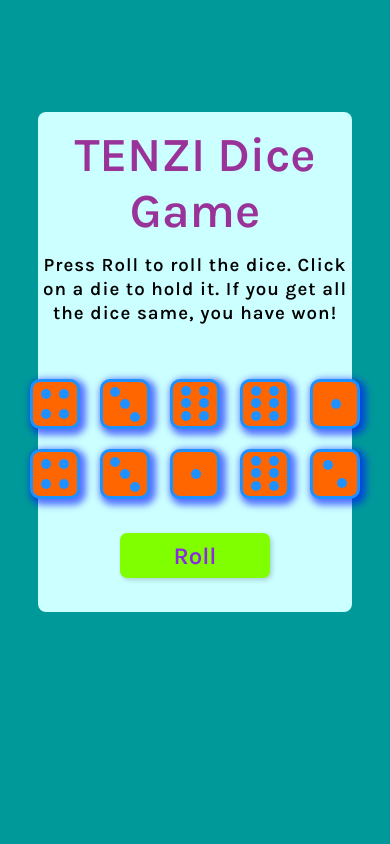
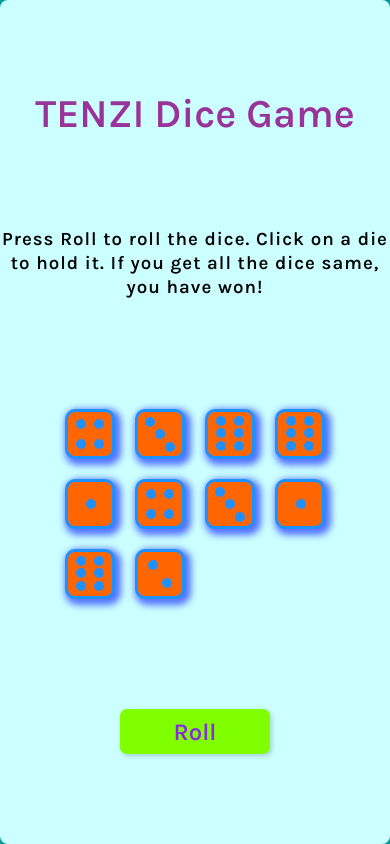
Before and after one commit to TZ113/react-tenzies, a React (Vite) app: page / in a window 390 px wide. Built offline with nearby package versions, Linux system fonts and the light colour scheme; a web font is replaced by a local one.

Commit message:
minor updates

```diff
--- a/src/App.jsx
+++ b/src/App.jsx
@@ -55,7 +55,8 @@ const App = () => {
       const record = {
         id: nanoid(),
         total_rolls: rollCount,
-        duration: new Date() - startTimeRef.current
+        duration: new Date() - startTimeRef.current,
+        timeStamp: new Date()
       }
       setRecords(prevRecords => ([record, ...prevRecords]))
     }
@@ -111,13 +112,26 @@ const App = () => {
     return `${minutes} Mins ${seconds.toFixed(2)} Secs`
   }
 
+  const getTimeString = (timeStamp) => {
+    const time = new Date(timeStamp)
+    const year = time.getFullYear()
+    const month = time.getMonth() + 1
+    const date = time.getDate()
+    const hours = time.getHours()
+    const minutes = time.getMinutes()
+    const seconds = time.getSeconds()
+
+    return `${year}-${month}-${date} ${hours}:${minutes}:${seconds}`
+  }
+
   // Create HTML elements for displaying the game records
-  const gameRecords = records.map(record =>
-    <div className="record" key={record.id}>
-      Total rolls: {record.total_rolls} &nbsp; &nbsp; &nbsp;
-      Duration: {readableDuration(record.duration)}
-    </div>
-  )
+  const gameRecords = records.map(record => {
+    return (<tr className="record" key={record.id}>
+      <td>{record.total_rolls}</td>
+      <td>{readableDuration(record.duration)}</td>
+      <td>{getTimeString(record.timeStamp)}</td>
+    </tr>)
+  })
 
   // Create JSX elements for rendering the dice
   const diceElements = dice.map(die =>
@@ -126,7 +140,6 @@ const App = () => {
 
   return (
     <main>
-
       {/* Modal to display the game stats */}
       <Modal
         isOpen={modalIsOpen}
@@ -136,7 +149,18 @@ const App = () => {
         contentLabel="Stats"
       >
         <h2 className="modal-heading">Scores</h2>
-        <div className="modal-content">{gameRecords}</div>
+        <table className="modal-content">
+          <thead>
+            <tr>
+              <th>Total rolls</th>
+              <th>Duration</th>
+              <th>Time</th>
+            </tr>
+          </thead>
+          <tbody>
+            {gameRecords}
+          </tbody>
+        </table>
       </Modal>
 
       {/* Display confetti if the game is won */}
@@ -147,6 +171,7 @@ const App = () => {
       <section className="container">
         {diceElements}
       </section>
+      {/* Button with text rendered based on game status */}
       <button className="roll-button" onClick={rollDice}>{tenzies ? "Play Again" : "Roll"}</button>
     </main>
   )
--- a/src/styles.css
+++ b/src/styles.css
@@ -6,6 +6,13 @@ body {
     font-family: "karla", "Inter";
     background-color: #009999;
     padding: 20px 30px;
+}
+
+@media (max-width: 460px) {
+    body {
+        margin: 0;
+        padding: 0;
+    }
 }
 
 main {
@@ -21,16 +28,34 @@ main {
     margin-inline: auto;
     margin-block: 10vh;
     text-align: center;
+    overflow: auto;
 }
 
-h1 {
+@media (max-width: 460px) {
+    main {
+        height: 100vh;
+        width: 100vw;
+        margin: 0px;
+    }
+}
+
+
+
+.game-heading{
     font-size: 3rem;
     font-weight: 900;
     color:#993399;
     margin: -20px;
 }
 
-h3 {
+@media (max-width: 460px) {
+    .game-heading {
+        margin: 0;
+        font-size: 2.5rem;
+    }
+}
+
+.game-description {
     max-width: 500px;
     line-height: 1.5rem;
     letter-spacing: 1px;
@@ -44,6 +69,13 @@ h3 {
     margin-top: 20px;
 }
 
+@media (max-width:460px) {
+    .container {
+        grid-template: auto auto auto /repeat(4, 2fr);
+        margin: 20px 0px;
+    }
+}
+
 .dice {
     width: 50px;
     height: 50px;
@@ -52,7 +84,6 @@ h3 {
     position: relative;
     border-radius: 10px;
     cursor: pointer;
-    /* box-shadow: 1px  2px 2px 5px rgba(30, 144, 255, 0.18); */
   }
   .dot {
     width: 10px;
@@ -139,7 +170,6 @@ h3 {
 }
 
 .modal-heading {
-    /* font-size: large; */
     margin-top: 0;
     margin-bottom: 20px;
     color: saddlebrown;
@@ -149,11 +179,21 @@ h3 {
     border: 2px solid saddlebrown;
     padding: 20px;
     width:fit-content;
-    text-align: left;
+    text-align: center;
     margin: auto;
     border-radius: 5px;
 }
 
-.record {
+th {
+    text-align: center;
+    border-bottom: 1px solid darkblue;
+
+}
+tr {
     margin: 10px;
 }
+
+td {
+    border: none;
+    padding: 5px;
+}
```
